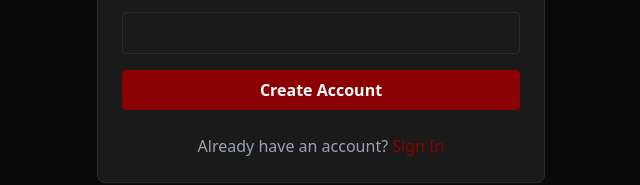
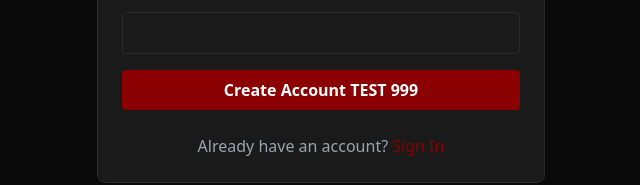
Before and after one commit to vgregg2019-gif/American-Correspondence-Chess-League-, a Next.js app: page /register in a window 1280 px wide. Shown: the part 511-696 px from the top of the page, without its empty margins (319-959 px from the left). Built offline with nearby package versions, Linux system fonts and the light colour scheme; no server answers.

Commit message:
Update submit button text

```diff
--- a/app/register/page.tsx
+++ b/app/register/page.tsx
@@ -184,7 +184,7 @@ export default function RegisterPage() {
               className="btn-primary w-full"
               disabled={loading}
             >
-              {loading ? 'Creating account...' : 'Create Account'}
+              {loading ? 'Creating account...' : 'Create Account TEST 999'}
             </button>
           </form>
 
```
